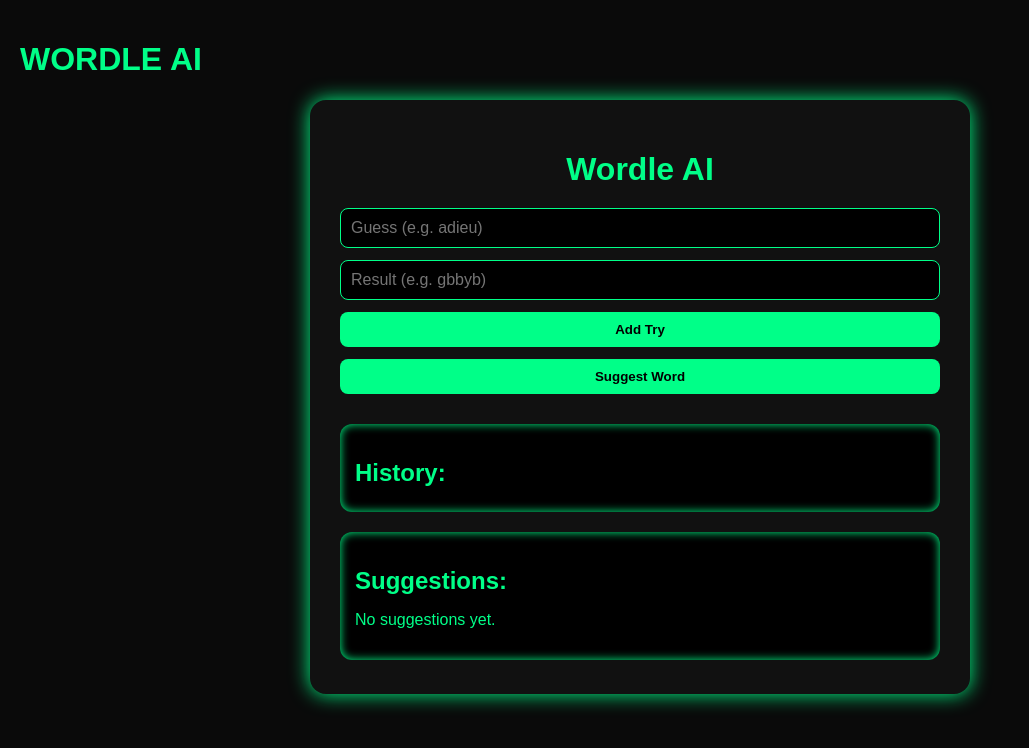
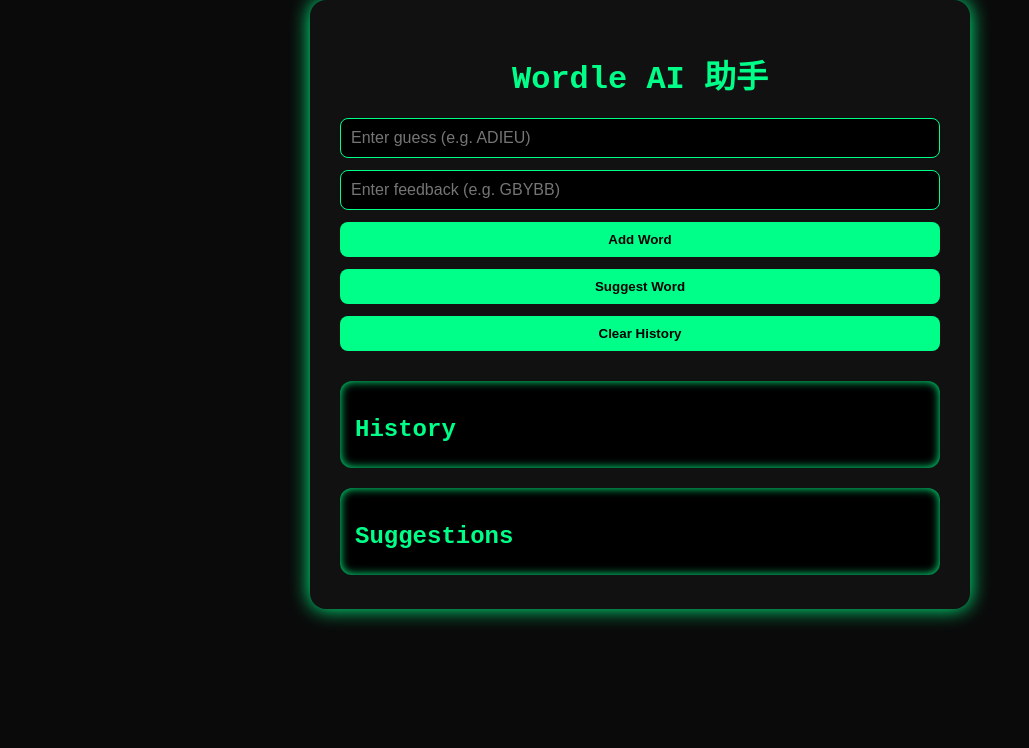
Before and after one commit to XxNightG/Wordle-AI, a React (Vite) app: page / in a window 1280 px wide. Shown: the top 748 px of the page, without its empty margins (0-1029 px from the left). Built offline with nearby package versions, Linux system fonts and the light colour scheme.

Commit message:
Update App.jsx

```diff
--- a/src/App.jsx
+++ b/src/App.jsx
@@ -1,11 +1,99 @@
-import React from 'react'
-import WordleHelper from './WordleHelper'
+import React, { useState } from 'react';
+import './App.css';
+import wordList from './words.json';
 
-export default function App() {
+function App() {
+  const [history, setHistory] = useState([]);
+  const [guess, setGuess] = useState('');
+  const [feedback, setFeedback] = useState('');
+  const [suggestions, setSuggestions] = useState([]);
+
+  const handleAdd = () => {
+    if (guess.length !== 5 || feedback.length !== 5) return;
+    setHistory([...history, { guess: guess.toLowerCase(), feedback: feedback.toLowerCase() }]);
+    setGuess('');
+    setFeedback('');
+  };
+
+  const handleClear = () => {
+    setHistory([]);
+    setSuggestions([]);
+  };
+
+  const isWordValid = (word, history) => {
+    for (const { guess, feedback } of history) {
+      const used = Array(5).fill(false);
+
+      // Check greens
+      for (let i = 0; i < 5; i++) {
+        if (feedback[i] === 'g' && word[i] !== guess[i]) return false;
+      }
+
+      // Check yellows
+      for (let i = 0; i < 5; i++) {
+        if (feedback[i] === 'y') {
+          if (word[i] === guess[i]) return false;
+          if (!word.includes(guess[i])) return false;
+        }
+      }
+
+      // Check blacks (exclude letters not in the word)
+      const greenYellowLetters = new Set();
+      for (let i = 0; i < 5; i++) {
+        if (feedback[i] === 'g' || feedback[i] === 'y') {
+          greenYellowLetters.add(guess[i]);
+        }
+      }
+      for (let i = 0; i < 5; i++) {
+        if (feedback[i] === 'b' && !greenYellowLetters.has(guess[i])) {
+          if (word.includes(guess[i])) return false;
+        }
+      }
+    }
+    return true;
+  };
+
+  const handleSuggest = () => {
+    const filtered = wordList.filter((word) => isWordValid(word, history));
+    setSuggestions(filtered.slice(0, 10));
+  };
+
   return (
-    <div style={{ padding: 20, fontFamily: 'sans-serif' }}>
-      <h1>WORDLE AI</h1>
-      <WordleHelper />
+    <div className="app">
+      <h1 className="title">Wordle AI 助手</h1>
+      <div className="input-container">
+        <input
+          type="text"
+          placeholder="Enter guess (e.g. ADIEU)"
+          value={guess}
+          onChange={(e) => setGuess(e.target.value.toUpperCase())}
+        />
+        <input
+          type="text"
+          placeholder="Enter feedback (e.g. GBYBB)"
+          value={feedback}
+          onChange={(e) => setFeedback(e.target.value.toUpperCase())}
+        />
+        <button onClick={handleAdd}>Add Word</button>
+        <button onClick={handleSuggest}>Suggest Word</button>
+        <button onClick={handleClear}>Clear History</button>
+      </div>
+
+      <div className="history">
+        <h2>History</h2>
+        {history.map((item, idx) => (
+          <div key={idx}>{item.guess.toUpperCase()} → {item.feedback.toUpperCase()}</div>
+        ))}
+      </div>
+
+      <div className="suggestions">
+        <h2>Suggestions</h2>
+        {suggestions.map((word, idx) => (
+          <div key={idx}>{word.toUpperCase()}</div>
+        ))}
+      </div>
     </div>
-  )
+  );
 }
+
+export default App;
```
